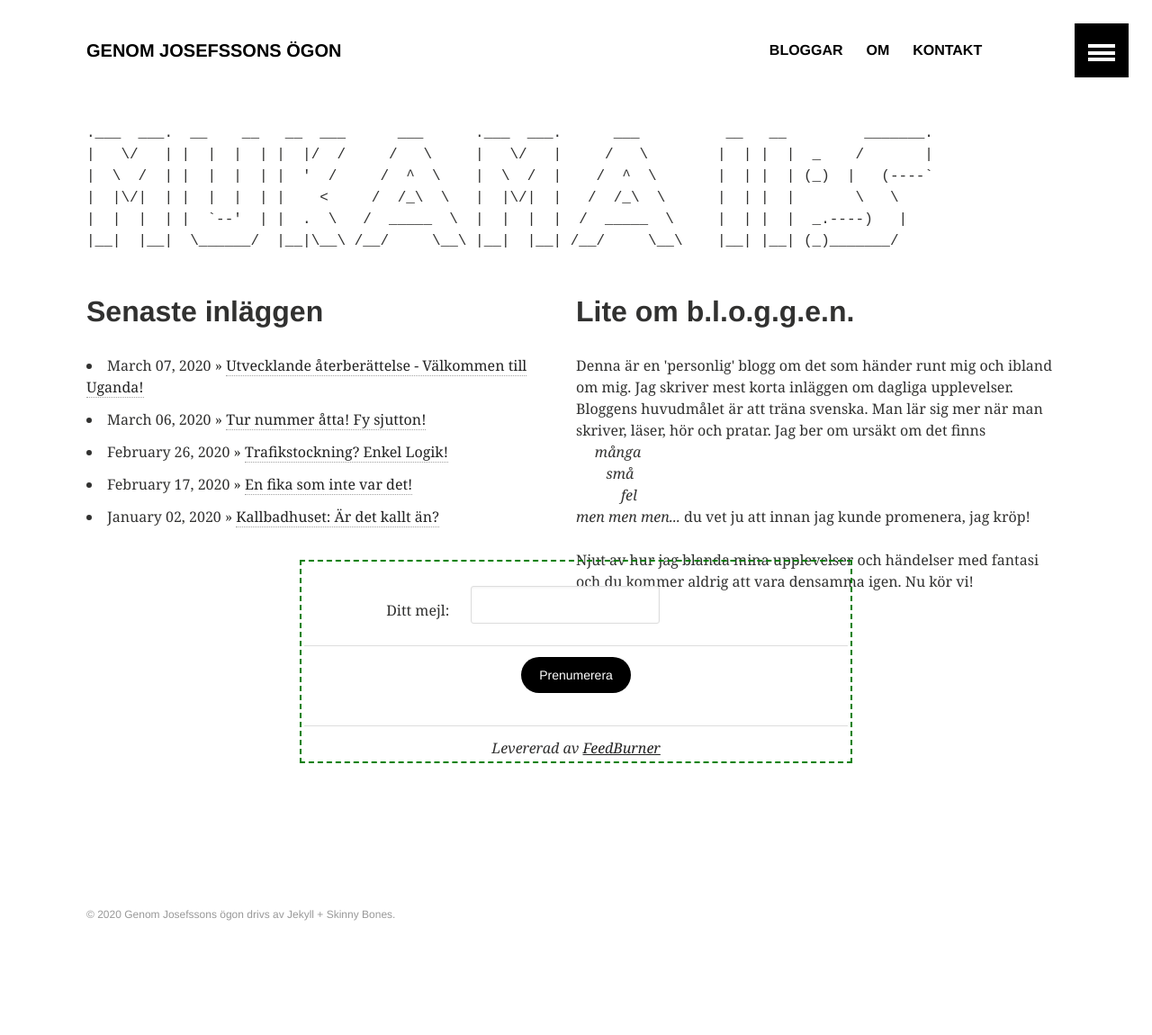
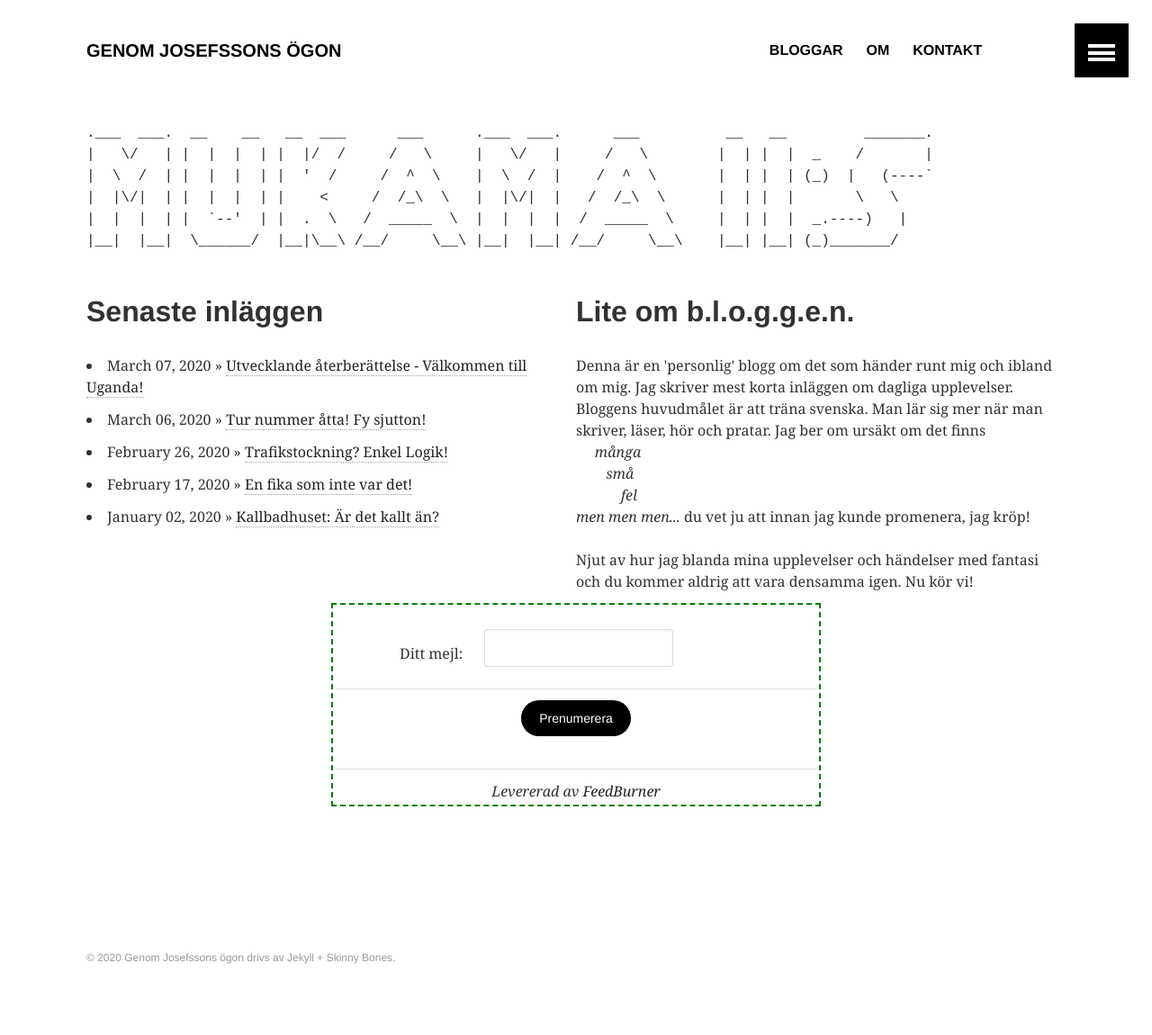
Before and after one commit to MukamaTwo/MukamaTwo.github.io, a Jekyll site: the page built from index.md, in a window 1280 px wide. Shown: the whole page at 90% size. Built offline with Jekyll 4.4.1, drawn with Linux system fonts in a browser that asks for light colours; before the commit the page ends 1102 px from its top, so only the background shows below that.

Commit message:
Add possibility for subscribing via rss

```diff
--- a/_layouts/default.html
+++ b/_layouts/default.html
@@ -42,7 +42,6 @@
 
     <div id="page-wrapper">
       {{ content }}
-      {% include rss-feedburner.html %}
       {% include footer.html %}
     </div>
 
--- a/_sass/_layout.scss
+++ b/_sass/_layout.scss
@@ -323,6 +323,9 @@
     height: 300px;
     //background-color: blue;
 }
+#clear {
+    clear: both;
+}
 
 /*
    Page footer
--- a/index.md
+++ b/index.md
@@ -31,4 +31,8 @@
 
 Njut av hur jag blanda mina upplevelser och händelser med fantasi och du kommer aldrig att vara densamma igen. Nu kör vi!
   </div>
+  <div id="clear">
+    <br><br>
+    {% include rss-feedburner.html %}
+  </div>
 </div><!-- /.tiles -->
```
